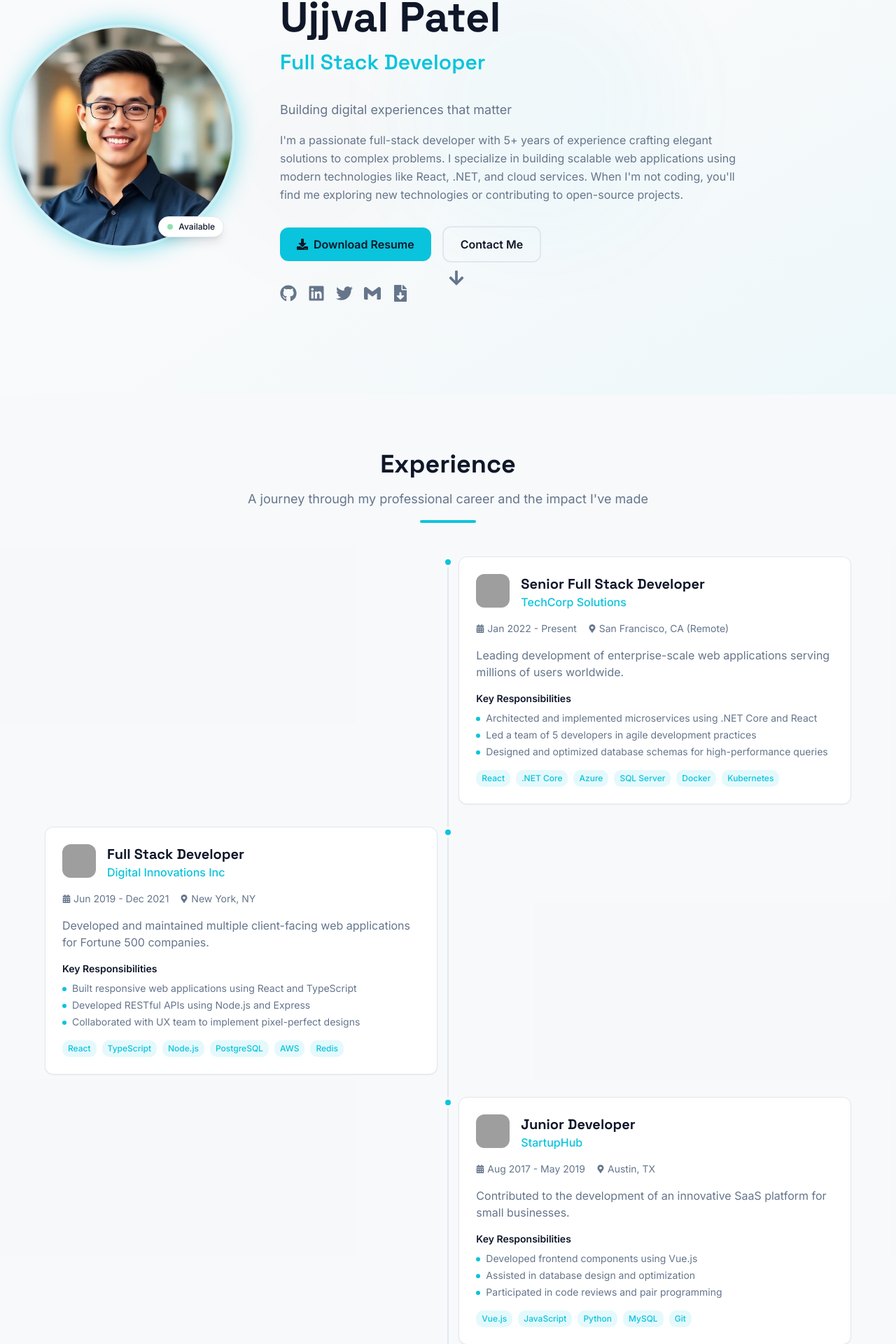
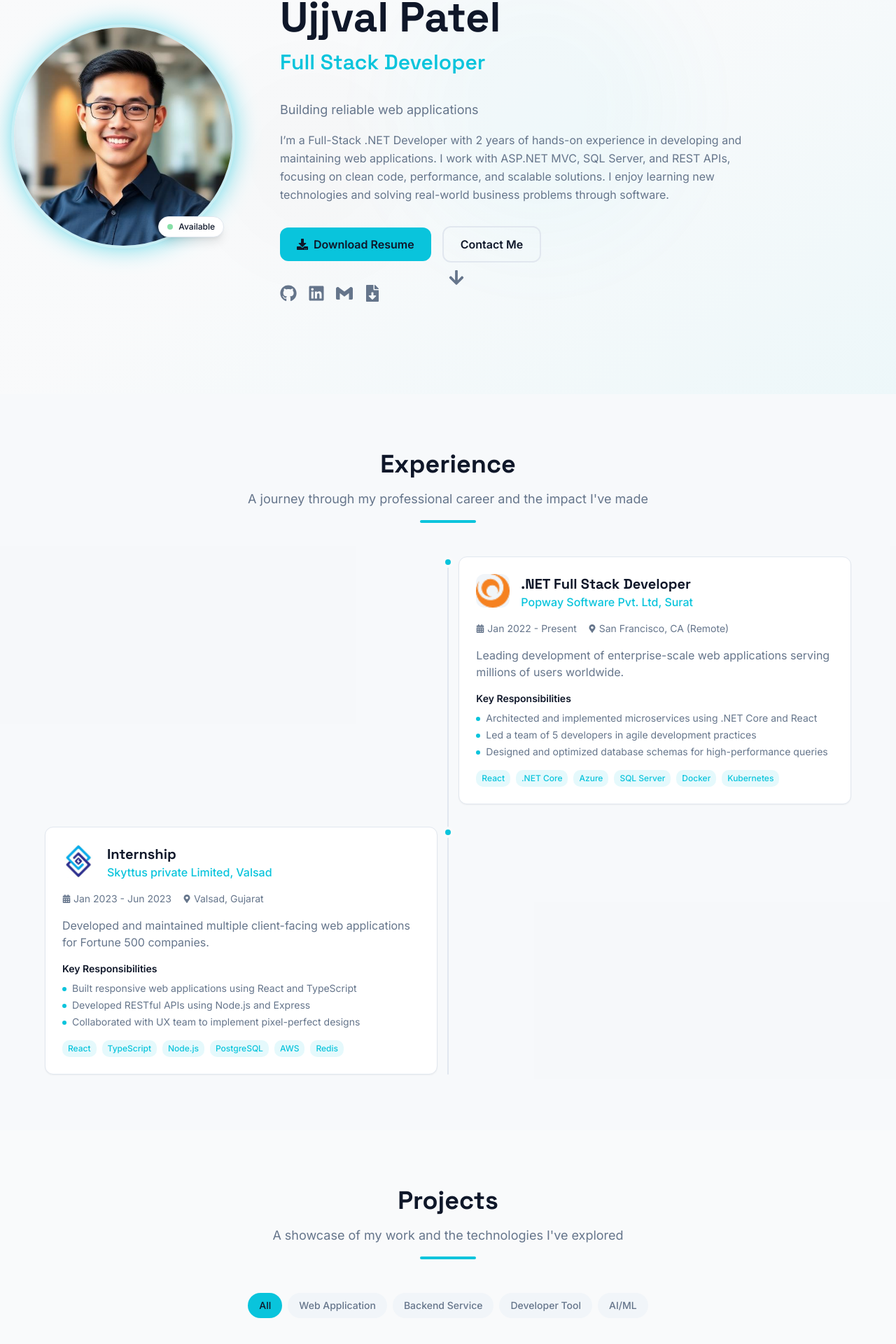
Before and after one commit to Ujjval7/Portfolio, a React (Vite) app: page / in a window 1280 px wide. Shown: the part 237-2157 px from the top of the page at 70% size. Built offline with nearby package versions, Linux system fonts and the light colour scheme; grey boxes are pictures that could not be loaded; the HTML template or start-up script is replaced by a standard one.

Commit message:
Contact and Hero page changes done

```diff
--- a/src/components/layout/Footer.tsx
+++ b/src/components/layout/Footer.tsx
@@ -13,7 +13,7 @@ export function Footer() {
             viewport={{ once: true }}
             className="text-muted-foreground text-sm flex items-center gap-1"
           >
-            Built with <FaHeart className="text-accent w-4 h-4 inline" /> by Alex Chen © {new Date().getFullYear()}
+            Built with <FaHeart className="text-accent w-4 h-4 inline" /> by Ujjval Patel © {new Date().getFullYear()}
           </motion.p>
 
           <SocialLinks size="sm" />
--- a/src/components/layout/Header.tsx
+++ b/src/components/layout/Header.tsx
@@ -33,7 +33,7 @@ export function Header() {
               scrollToSection('home');
             }}
           >
-            Ujjval
+            Ujjval Patel
           </motion.a>
 
           {/* Navigation */}
--- a/src/components/sections/Contact.tsx
+++ b/src/components/sections/Contact.tsx
@@ -176,6 +176,7 @@ export function Contact() {
                   className="w-full px-6 py-3 bg-accent text-accent-foreground font-semibold rounded-lg hover:opacity-90 disabled:opacity-50 transition-opacity"
                   whileHover={{ scale: 1.02 }}
                   whileTap={{ scale: 0.98 }}
+                  hidden
                 >
                   {isSubmitting ? 'Sending...' : 'Send Message'}
                 </motion.button>
--- a/src/components/sections/Hero.tsx
+++ b/src/components/sections/Hero.tsx
@@ -109,6 +109,7 @@ export function Hero() {
                   className="inline-flex items-center gap-2 px-6 py-3 bg-accent text-accent-foreground font-semibold rounded-lg hover:opacity-90 transition-opacity"
                   whileHover={{ scale: 1.02 }}
                   whileTap={{ scale: 0.98 }}
+                  target="_blank"
                 >
                   <FaDownload className="w-4 h-4" />
                   Download Resume
--- a/src/data/about.json
+++ b/src/data/about.json
@@ -7,8 +7,8 @@
     "Full Stack Developer",
     "Web Developer"
   ],
-  "tagline": "Building digital experiences that matter",
-  "bio": "I'm a passionate full-stack developer with 5+ years of experience crafting elegant solutions to complex problems. I specialize in building scalable web applications using modern technologies like React, .NET, and cloud services. When I'm not coding, you'll find me exploring new technologies or contributing to open-source projects.",
+  "tagline": "Building reliable web applications",
+  "bio": "I’m a Full-Stack .NET Developer with 2 years of hands-on experience in developing and maintaining web applications. I work with ASP.NET MVC, SQL Server, and REST APIs, focusing on clean code, performance, and scalable solutions. I enjoy learning new technologies and solving real-world business problems through software.",
   "location": "San Francisco, CA",
   "available": true
 }
--- a/src/data/contact.json
+++ b/src/data/contact.json
@@ -14,19 +14,14 @@
       "username": "Ujjval Patel",
       "icon": "FaLinkedin"
     },
-    "twitter": {
-      "url": "https://twitter.com/alexchen",
-      "username": "@alexchen",
-      "icon": "FaTwitter"
-    },
     "gmail": {
-      "url": "mailto:alex.chen@example.com",
-      "email": "alex.chen@example.com",
+      "url": "mailto:patelujjval001@gmail.com",
+      "email": "patelujjval001@gmail.com",
       "icon": "SiGmail"
     },
     "resume": {
-      "url": "/resume.pdf",
-      "downloadUrl": "/resume.pdf",
+      "url": "https://drive.google.com/file/d/1v4facuxnuV5gcQmN_CuJhiVHa9reVMKp/view?usp=sharing",
+      "downloadUrl": "https://drive.google.com/file/d/1v4facuxnuV5gcQmN_CuJhiVHa9reVMKp/view?usp=sharing",
       "icon": "FaFileDownload"
     }
   },
--- a/src/data/experience.json
+++ b/src/data/experience.json
@@ -1,9 +1,10 @@
+
 [
   {
     "id": 1,
-    "company": "TechCorp Solutions",
-    "logo": "/placeholder.svg",
-    "role": "Senior Full Stack Developer",
+    "company": "Popway Software Pvt. Ltd, Surat",
+    "logo": "/src/assets/popway.png",
+    "role": ".NET Full Stack Developer",
     "period": "Jan 2022 - Present",
     "duration": "2+ years",
     "location": "San Francisco, CA (Remote)",
@@ -23,12 +24,12 @@
   },
   {
     "id": 2,
-    "company": "Digital Innovations Inc",
-    "logo": "/placeholder.svg",
-    "role": "Full Stack Developer",
-    "period": "Jun 2019 - Dec 2021",
+    "company": "Skyttus private Limited, Valsad",
+    "logo": "/src/assets/skyttus.jpg",
+    "role": "Internship",
+    "period": "Jan 2023 - Jun 2023",
     "duration": "2.5 years",
-    "location": "New York, NY",
+    "location": "Valsad, Gujarat",
     "description": "Developed and maintained multiple client-facing web applications for Fortune 500 companies.",
     "responsibilities": [
       "Built responsive web applications using React and TypeScript",
@@ -42,27 +43,5 @@
       "Received 'Employee of the Quarter' award twice"
     ],
     "technologies": ["React", "TypeScript", "Node.js", "PostgreSQL", "AWS", "Redis"]
-  },
-  {
-    "id": 3,
-    "company": "StartupHub",
-    "logo": "/placeholder.svg",
-    "role": "Junior Developer",
-    "period": "Aug 2017 - May 2019",
-    "duration": "1.8 years",
-    "location": "Austin, TX",
-    "description": "Contributed to the development of an innovative SaaS platform for small businesses.",
-    "responsibilities": [
-      "Developed frontend components using Vue.js",
-      "Assisted in database design and optimization",
-      "Participated in code reviews and pair programming",
-      "Fixed bugs and improved application performance"
-    ],
-    "achievements": [
-      "Implemented feature that increased user engagement by 25%",
-      "Created internal tooling that saved 10 hours per week",
-      "Quickly promoted from intern to full-time developer"
-    ],
-    "technologies": ["Vue.js", "JavaScript", "Python", "MySQL", "Git"]
   }
 ]
```
Also changed, not shown: src/assets/popway.png (added), src/assets/skyttus.jpg (added).
